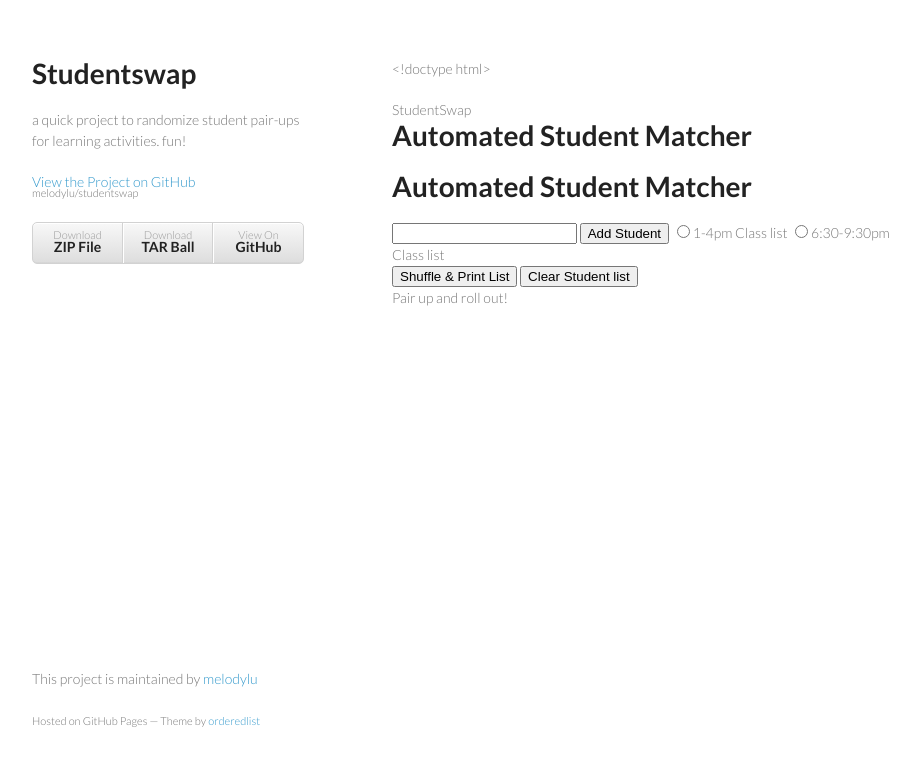
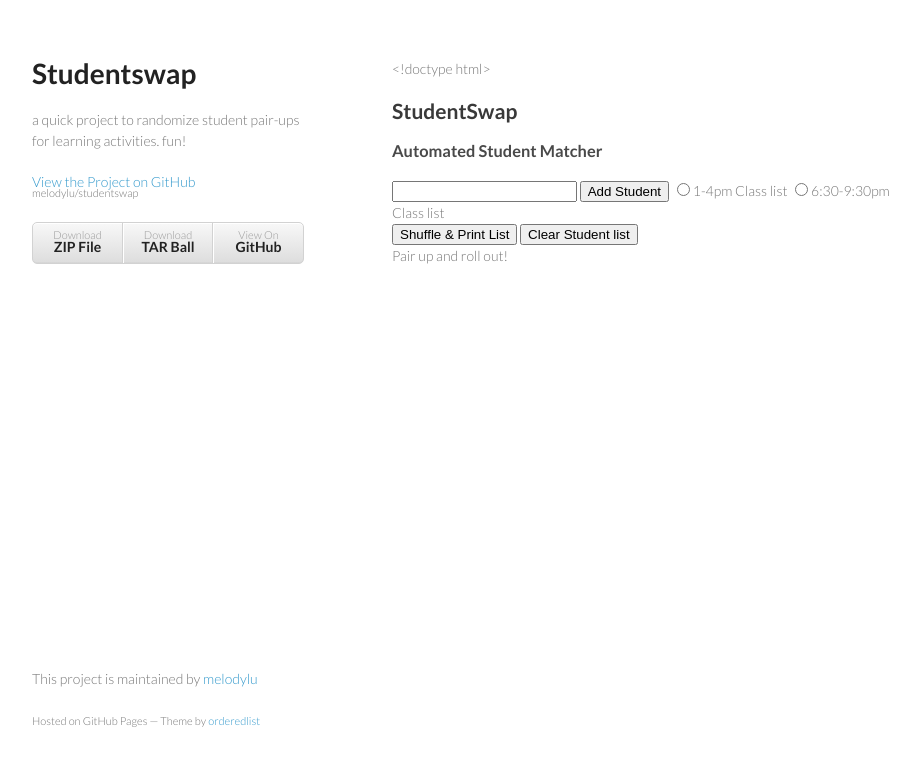
Before and after one commit to melodylu/studentswap, a plain HTML site: page index.html in a window 1280 px wide. Shown: the whole page, without its empty margins (178-1098 px from the left). Drawn offline with Linux system fonts and the light colour scheme.

Commit message:
Update index.html

```diff
--- a/index.html
+++ b/index.html
@@ -33,7 +33,7 @@
 </p>
 
 
-<p></p>StudentSwap
+<p></p>
 
 
 <div>
@@ -41,8 +41,8 @@
     <div>
 
         <div>
-            <h1>
-<a id="-automated-student-matcher" class="anchor" href="#-automated-student-matcher" aria-hidden="true"><span class="octicon octicon-link"></span></a> Automated Student Matcher</h1>
+            <h2>
+<a id="-automated-student-matcher" class="anchor" href="#-automated-student-matcher" aria-hidden="true"><span class="octicon octicon-link"></span></a> StudentSwap</h2>
 
 
 
@@ -53,7 +53,7 @@
 	<div class="main">
 
 		<div class="students-add">
-			<h1> Automated Student Matcher</h1>
+			<h3> Automated Student Matcher</h3>
 			<input type="text" id="student">
 			<button id="addStudent">Add Student</button>
 			<input type="radio" name="presetList" value="14List" unchecked>1-4pm Class list
```
